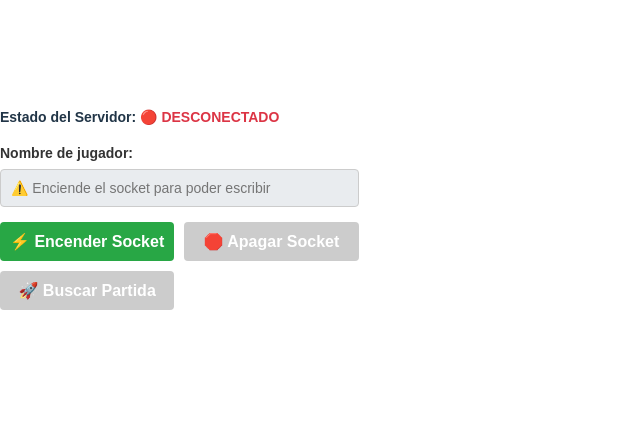
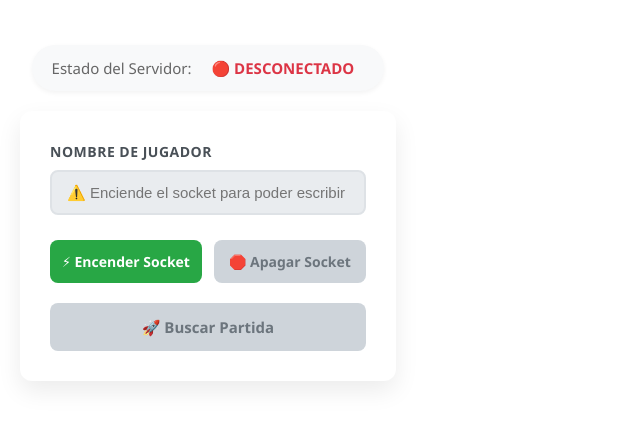
Before and after one commit to Carloscazallas123/RepoTestCard, a React (Vite) app in the folder FrontEnd/: page / in a window 1280 px wide. Shown: the part 202-626 px from the top of the page, without its empty margins (0-640 px from the left). Built offline with nearby package versions, Linux system fonts and the light colour scheme.

Commit message:
fix: mejorar diseño y estructura del componente InicioJuego, añadiendo estilos y optimizando el código

```diff
--- a/FrontEnd/src/components/InicioJuego.tsx
+++ b/FrontEnd/src/components/InicioJuego.tsx
@@ -1,7 +1,8 @@
 import { useState } from 'react';
-import ServicioAcceso from './../service/ServiceAcceso';
 import { useNavigate } from 'react-router-dom';
 import type { MatchDTO } from '../Interface/Interfaces';
+import ServicioAcceso from './../service/ServiceAcceso';
+import './../style/InicioJuego.css';
 export const InicioJuego = () => {
 
   const [nombreUsuario, setNombreUsuario] = useState<string>('');
@@ -19,88 +20,64 @@ export const InicioJuego = () => {
   };
 
   return (
-    <div style={{ marginTop: '20px', fontFamily: 'Arial, sans-serif' }}>
+  <div className="lobby-container">
 
-      {/* MONITOR DE ESTADO DEL SOCKET (Solo visual) */}
-      <div style={{ marginBottom: '15px', fontSize: '14px' }}>
-        <span style={{ fontWeight: 'bold' }}>Estado del Servidor: </span>
-        <span style={{ color: isSocketActivo ? '#28a745' : '#dc3545', fontWeight: 'bold' }}>
+    {/* MONITOR DE ESTADO DEL SERVIDOR */}
+    <div className="status-monitor">
+      <span className="status-label">Estado del Servidor:</span>
+      <span className={`status-badge ${isSocketActivo ? 'online' : 'offline'}`}>
         {isSocketActivo ? '🟢 CONECTADO' : '🔴 DESCONECTADO'}
       </span>
     </div>
 
-      {/* FASE 1: Formulario y botonera */}
-        <div style={{ display: 'flex', flexDirection: 'column', gap: '15px', maxWidth: '400px' }}>
+    {/* PANEL DE CONTROL CENTRAL */}
+    <div className="control-card">
 
-          {/* Bloque del Input */}
-          <div style={{ display: 'flex', flexDirection: 'column', gap: '5px' }}>
-            <label style={{ fontWeight: 'bold', color: '#333', fontSize: '14px' }}>Nombre de jugador:</label>
+      {/* BLOQUE DEL INPUT */}
+      <div className="input-group">
+        <label className="input-label">Nombre de jugador</label>
         <input
           type="text"
-              placeholder={isSocketActivo ? "Introduce tu nombre..." : "⚠️ Enciende el socket para poder escribir"}
+          placeholder={isSocketActivo ? "Introduce tu apodo..." : "⚠️ Enciende el socket para poder escribir"}
           disabled={!isSocketActivo}
           value={nombreUsuario}
           onChange={(e) => setNombreUsuario(e.target.value)}
-              style={{
-                padding: '10px',
-                borderRadius: '4px',
-                border: '1px solid #ccc',
-                fontSize: '14px',
-                backgroundColor: isSocketActivo ? '#fff' : '#e9ecef'
-              }}
+          className={`player-input ${!isSocketActivo ? 'disabled-input' : ''}`}
         />
       </div>
 
-          {/* 🎛️ PANEL DE CUATRO BOTONES */}
-          <div style={{ display: 'grid', gridTemplateColumns: '1fr 1fr', gap: '10px' }}>
+      {/* PANEL DE BOTONES */}
+      <div className="grid-actions">
 
         {/* Botón 1: Encender */}
         <button
           type="button"
-              disabled={isSocketActivo} // Se deshabilita si ya está encendido
-              onClick={()=>{encenderSocket()}}
-              style={{
-                padding: '10px',
-                backgroundColor: isSocketActivo ? '#ccc' : '#28a745',
-                color: '#fff',
-                border: 'none',
-                borderRadius: '4px',
-                fontWeight: 'bold',
-                cursor: isSocketActivo ? 'not-allowed' : 'pointer'
-              }}
-            >⚡ Encender Socket </button>
+          disabled={isSocketActivo}
+          onClick={() => encenderSocket()}
+          className="btn btn-success"
+        >
+          ⚡ Encender Socket
+        </button>
 
         {/* Botón 2: Apagar */}
         <button
           type="button"
-              disabled={!isSocketActivo} // Se deshabilita si ya está apagado
-              onClick={()=> apagarSocket()}
-              style={{
-                padding: '10px',
-                backgroundColor: !isSocketActivo ? '#ccc' : '#dc3545',
-                color: '#fff',
-                border: 'none',
-                borderRadius: '4px',
-                fontWeight: 'bold',
-                cursor: !isSocketActivo ? 'not-allowed' : 'pointer'
-              }}
-            > 🛑 Apagar Socket </button>
+          disabled={!isSocketActivo}
+          onClick={() => apagarSocket()}
+          className="btn btn-danger"
+        >
+          🛑 Apagar Socket
+        </button>
 
-            {/* Botón 4: Activar el Canal */}
+        {/* Botón 3: Buscar Partida */}
         <button
           type="button"
           disabled={!isSocketActivo || !nombreUsuario.trim()}
-              onClick={()=>{escucharcanalPartida(nombreUsuario)}}
-              style={{
-                padding: '10px',
-                backgroundColor: (!isSocketActivo || !nombreUsuario.trim()) ? '#ccc' : '#007bff',
-                color: '#fff',
-                border: 'none',
-                borderRadius: '4px',
-                fontWeight: 'bold',
-                cursor: (!isSocketActivo || !nombreUsuario.trim()) ? 'not-allowed' : 'pointer'
-              }}
-            > 🚀 Buscar Partida </button>
+          onClick={() => escucharcanalPartida(nombreUsuario)}
+          className="btn btn-primary btn-full"
+        >
+          🚀 Buscar Partida
+        </button>
 
       </div>
     </div>
--- a/FrontEnd/src/service/ServiceAcceso.ts
+++ b/FrontEnd/src/service/ServiceAcceso.ts
@@ -46,19 +46,6 @@ const ServicioAcceso = {
         (mensaje: Message) => {
         const datos: MatchDTO = JSON.parse(mensaje.body);
         localStorage.setItem('partido',JSON.stringify(datos)); });
-      const token = localStorage.getItem('partido');
-      if (token) {
-        const Partido: MatchDTO = JSON.parse(token);
-        console.log(Partido);
-        if(Partido.player1.userName === Partido.player2.userName){
-        console.log('Error, el usuario sigue buscando la partida');
-        } else {
-        console.log('Partida encontrada');
-        }
-      } else {
-        console.warn('No hay partido almacenado en localStorage.');
-      }
-
       console.log(suscripcionPartida);
       console.log('📡 Escuchando canal: /topic/partida');
 
--- /dev/null
+++ b/FrontEnd/src/style/InicioJuego.css
@@ -0,0 +1,138 @@
+/* Contenedor Principal */
+.lobby-container {
+  margin-top: 30px;
+  font-family: 'Segoe UI', Tahoma, Geneva, Verdana, sans-serif;
+  display: flex;
+  flex-direction: column;
+  align-items: center;
+  justify-content: center;
+  padding: 20px;
+}
+
+/* Monitor de Estado */
+.status-monitor {
+  margin-bottom: 20px;
+  font-size: 15px;
+  background-color: #f8f9fa;
+  padding: 10px 20px;
+  border-radius: 30px;
+  box-shadow: 0 2px 5px rgba(0,0,0,0.05);
+  display: flex;
+  align-items: center;
+  gap: 10px;
+}
+
+.status-label {
+  color: #666;
+  font-weight: 500;
+}
+
+.status-badge {
+  font-weight: bold;
+  padding: 2px 10px;
+  border-radius: 12px;
+}
+.status-badge.online { color: #28a745; }
+.status-badge.offline { color: #dc3545; }
+
+/* Tarjeta Central */
+.control-card {
+  background: #ffffff;
+  padding: 30px;
+  border-radius: 12px;
+  box-shadow: 0 10px 25px rgba(0, 0, 0, 0.08);
+  width: 100%;
+  max-width: 420px;
+  box-sizing: border-box;
+}
+
+/* Formulario */
+.input-group {
+  display: flex;
+  flex-direction: column;
+  gap: 8px;
+  margin-bottom: 25px;
+}
+
+.input-label {
+  font-weight: 600;
+  color: #495057;
+  font-size: 14px;
+  text-transform: uppercase;
+  letter-spacing: 0.5px;
+}
+
+.player-input {
+  padding: 12px 15px;
+  border-radius: 8px;
+  border: 2px solid #dee2e6;
+  font-size: 15px;
+  outline: none;
+  transition: all 0.2s ease;
+}
+
+.player-input:focus {
+  border-color: #007bff;
+  box-shadow: 0 0 0 3px rgba(0, 123, 255, 0.15);
+}
+
+.disabled-input {
+  background-color: #e9ecef;
+  color: #6c757d;
+  cursor: not-allowed;
+}
+
+/* Grid de Botones */
+.grid-actions {
+  display: grid;
+  grid-template-columns: 1fr 1fr;
+  gap: 12px;
+}
+
+/* Botón base */
+.btn {
+  padding: 12px;
+  border: none;
+  border-radius: 8px;
+  font-weight: bold;
+  font-size: 14px;
+  cursor: pointer;
+  transition: all 0.2s ease-in-out;
+  display: flex;
+  align-items: center;
+  justify-content: center;
+  gap: 6px;
+}
+
+.btn:hover:not(:disabled) {
+  transform: translateY(-2px);
+  filter: brightness(1.1);
+}
+
+.btn:active:not(:disabled) {
+  transform: translateY(0);
+}
+
+.btn:disabled {
+  background-color: #ced4da !important;
+  color: #6c757d !important;
+  cursor: not-allowed;
+  transform: none;
+}
+
+/* Colores de Botones */
+.btn-success { background-color: #28a745; color: white; }
+.btn-danger { background-color: #dc3545; color: white; }
+.btn-primary { background-color: #007bff; color: white; }
+
+/* Hacer que el botón de buscar ocupe toda la fila inferior */
+.btn-full {
+  grid-column: span 2;
+  margin-top: 8px;
+  padding: 14px;
+  font-size: 15px;
+  box-shadow: 0 4px 12px rgba(0, 123, 255, 0.2);
+}
+.btn-full:disabled {
+  box-shadow: none;
+}
```
Also changed, not shown: 1 other file (tests, documents, lock files or other folders). Lines whose indentation alone changed are shown as unchanged.
